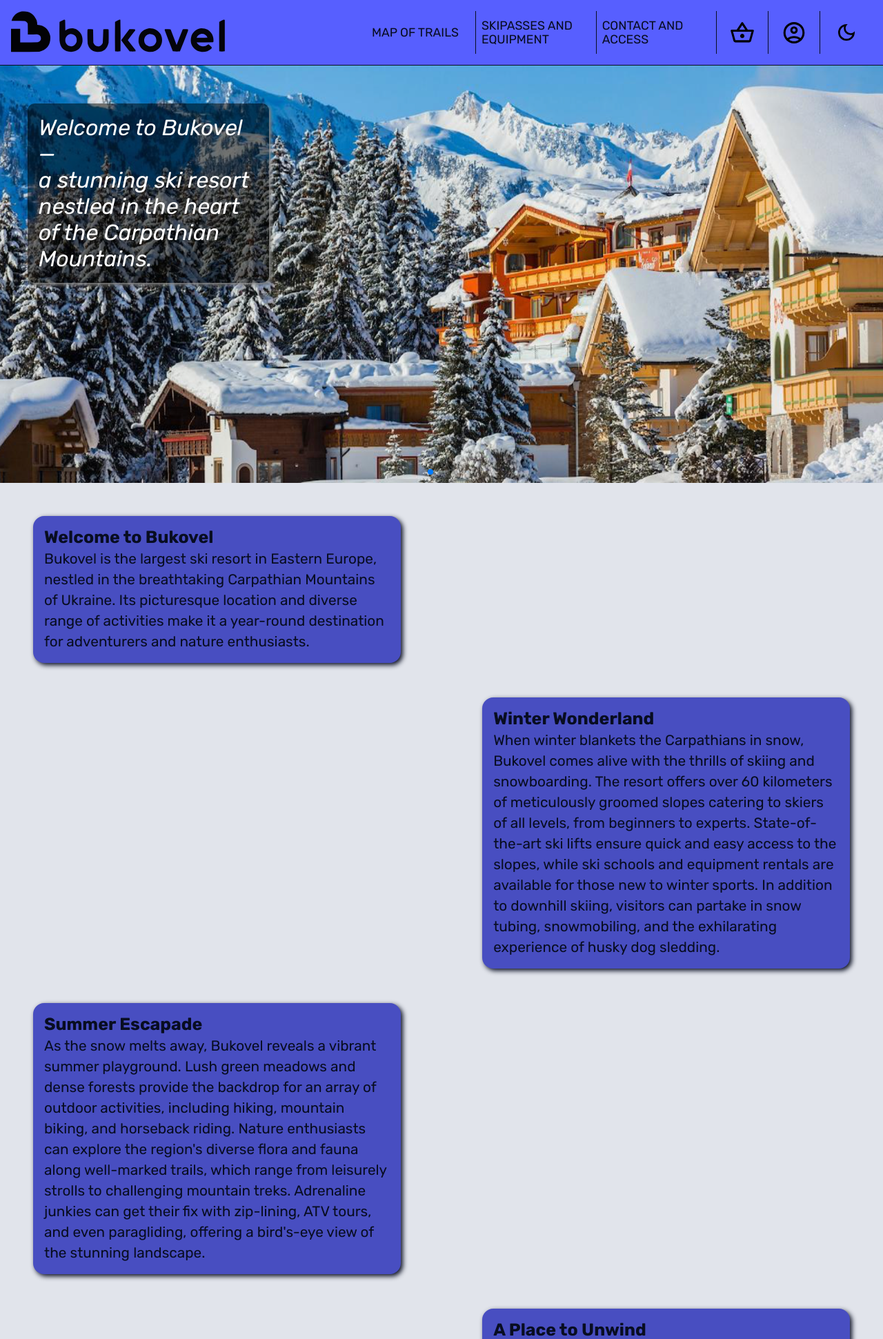
After one commit to Venderoz/Bukovel, a PHP site: page /public/welcomePage.php in a window 1280 px wide. The commit adds this page. Shown: the top 1941 px of the page at 69% size. Run offline with PHP 8.4, Linux system fonts and the light colour scheme.

Commit message:
Upd: 09.02.2024
- added the moving bg beside the info blocks in main in welcomePage
- theme colors changed (again)
I think this is the official end of developing the welcomePage according to the plan. Next targets logging in, order functionality, and the map of course.

```diff
--- a/public/css/theme-colors.css
+++ b/public/css/theme-colors.css
@@ -1,16 +1,16 @@
 [data-theme="light"] {
   --text: #080d21;
   --background: #e1e4eb;
-  --primary: #3d53d1;
-  --secondary: #e48b94;
-  --accent: #d9a85e;
+  --primary: #484ec1;
+  --secondary: #575fff;
+  --accent: #72a1f6;
 }
 [data-theme="dark"] {
   --text: #dee3f7;
   --background: #0b0c0f;
-  --primary: #2e44c2;
-  --secondary: #741b24;
-  --accent: #a17026;
+  --primary: #323d7c;
+  --secondary: #212689;
+  --accent: #5371a9;
 }
 * {
   background-color: var(--background);
--- /dev/null
+++ b/public/welcomePage.php
@@ -0,0 +1,469 @@
+<!DOCTYPE html>
+<html lang="en">
+  <head>
+    <meta charset="UTF-8" />
+    <meta name="viewport" content="width=device-width, initial-scale=1.0" />
+    <link
+      rel="stylesheet"
+      href="https://cdn.jsdelivr.net/npm/swiper@11/swiper-bundle.min.css" />
+    <link
+      rel="shortcut icon"
+      href="./assets/icons/favicon.ico"
+      type="image/x-icon" />
+    <link rel="stylesheet" href="./css/theme-colors.css" />
+    <link rel="stylesheet" href="./css/resetting.css" />
+    <link rel="stylesheet" href="./css/nav-bar.css" />
+    <link rel="stylesheet" href="./css/footer.css" />
+    <title>Bukovel. Welcome to the Heart of Carpathians</title>
+
+    <style>
+      header {
+        position: absolute;
+        top: 0;
+        z-index: 4;
+      }
+      main {
+        display: flex;
+        flex-direction: column;
+        width: 100%;
+        height: fit-content;
+        position: relative;
+      }
+      .swiper {
+        width: 100%;
+        height: 400px;
+        border: none;
+        z-index: 3;
+      }
+      .swiper-slide {
+        width: 100%;
+        height: 100%;
+      }
+      .swiper-slide > figure {
+        position: relative;
+        width: 100%;
+        height: 100%;
+      }
+      .swiper-slide > figure > img {
+        position: absolute;
+        width: 100%;
+        height: 100%;
+        z-index: 2;
+      }
+      .swiper-slide > figure > a {
+        position: absolute;
+        display: block;
+        text-decoration: none;
+        color: var(--text);
+        z-index: 3;
+        padding: 1rem;
+        border-radius: 10px;
+        box-shadow: 3px 3px 5px gray;
+        font-style: italic;
+        background-color: rgba(0, 0, 0, 0.5);
+        color: white;
+      }
+      .swiper-slide > figure > .first-slide-text {
+        width: 210px;
+        font-size: 120%;
+        left: 20px;
+        top: 110px;
+      }
+      .swiper-slide > figure > .second-slide-text {
+        width: 200px;
+        font-size: 80%;
+        right: 20px;
+        top: 110px;
+      }
+      .swiper-slide > figure > .third-slide-text {
+        width: 200px;
+        font-size: 80%;
+        right: 20px;
+        bottom: 40px;
+      }
+      .swiper-pagination {
+        background: none;
+      }
+      .main-text-content {
+        width: 100%;
+        height: fit-content;
+        display: flex;
+        flex-direction: column;
+        gap: 50px;
+        padding: 3rem;
+        background: none;
+        z-index: 3;
+      }
+      .main-text-content div {
+        display: flex;
+        width: 100%;
+        background: none;
+        font-size: 130%;
+      }
+      .main-text-content div:nth-child(even) {
+        justify-content: flex-end;
+      }
+      .main-text-content div p {
+        padding: 1rem;
+        background-color: var(--primary);
+        width: 100%;
+        border-radius: 1rem;
+        line-height: 30px;
+        box-shadow: 3px 3px 7px var(--text);
+      }
+      .main-text-content div p span {
+        font-size: larger;
+        background-color: var(--primary);
+        font-weight: bold;
+      }
+      .mountains {
+        background-image: url("./assets/main-page-waves.svg");
+        background-size: cover;
+        background-position: center;
+        position: sticky;
+        bottom: 0;
+        height: 700px;
+        z-index: 2;
+      }
+      /* Media Query for Mobile Devices*/
+      @media (max-width: 480px) {
+      }
+
+      /* Media Query for low resolution  Tablets, Ipads */
+      @media (min-width: 481px) and (max-width: 767px) {
+      }
+
+      /* Media Query for Tablets Ipads portrait mode */
+      @media (min-width: 768px) and (max-width: 1024px) {
+        .swiper {
+          width: 100%;
+          height: 600px;
+        }
+        .swiper-slide > figure > .first-slide-text {
+          left: 40px;
+          top: 150px;
+          width: 300px;
+          font-size: 150%;
+        }
+        .swiper-slide > figure > .second-slide-text {
+          right: 40px;
+          top: 140px;
+          width: 300px;
+          font-size: larger;
+        }
+        .swiper-slide > figure > .third-slide-text {
+          right: 40px;
+          bottom: 40px;
+          width: 300px;
+          font-size: larger;
+        }
+      }
+
+      /* Media Query for Laptops and Desktops */
+      @media (min-width: 1025px) and (max-width: 1280px) {
+        .swiper {
+          width: 100%;
+          height: 700px;
+        }
+        .swiper-slide > figure > .first-slide-text {
+          left: 40px;
+          top: 150px;
+          width: 350px;
+          font-size: 200%;
+        }
+        .swiper-slide > figure > .second-slide-text {
+          right: 40px;
+          top: 140px;
+          width: 350px;
+          font-size: x-large;
+        }
+        .swiper-slide > figure > .third-slide-text {
+          right: 40px;
+          bottom: 40px;
+          width: 350px;
+          font-size: x-large;
+        }
+        .main-text-content div p {
+          width: 45%;
+        }
+      }
+
+      /* Media Query for Large screens */
+      @media (min-width: 1281px) {
+        .swiper {
+          width: 100%;
+          height: 750px;
+        }
+        .swiper-slide > figure > .first-slide-text {
+          left: 40px;
+          top: 150px;
+          width: 600px;
+          font-size: 230%;
+        }
+        .swiper-slide > figure > .second-slide-text {
+          right: 40px;
+          top: 140px;
+          width: 350px;
+          font-size: x-large;
+        }
+        .swiper-slide > figure > .third-slide-text {
+          right: 40px;
+          bottom: 40px;
+          width: 350px;
+          font-size: x-large;
+        }
+        .main-text-content div p {
+          width: 45%;
+        }
+      }
+    </style>
+  </head>
+  <!-- ----------------------------------------------------------------------- -->
+  <body>
+    <div class="sidebar-menu-container" id="sidebar-menu-container">
+      <div class="content">
+        <div class="close-button-box">
+          <button type="button" id="close-btn"><span>&xotime;</span></button>
+        </div>
+        <div class="sidebar-list-box">
+          <ul>
+            <li>
+              <a href="#">
+                <p>Map of trails</p>
+              </a>
+            </li>
+            <li>
+              <a href="#">
+                <p>Skipasses and equipment</p>
+              </a>
+            </li>
+            <li>
+              <a href="#">
+                <p>Contact and access</p>
+              </a>
+            </li>
+            <li>
+              <a href="" id="shopping-basket-logo-box">
+                <!-- inserted with JS -->
+              </a>
+            </li>
+            <li>
+              <a href="" id="account-logo-box">
+                <!-- inserted with JS -->
+              </a>
+            </li>
+            <li>
+              <button type="button" data-theme-toggle>
+                <!-- inserted with JS -->
+              </button>
+            </li>
+          </ul>
+        </div>
+      </div>
+    </div>
+    <!-- ----------------------------------------------------------------------- -->
+    <header>
+      <nav>
+        <div class="logo-box">
+          <a href="welcomePage.html" id="main-logo-box">
+            <!-- Inserted with JS -->
+          </a>
+        </div>
+        <div class="nav-list-box">
+          <button type="button" id="show-sidebar-btn" class="show-sidebar-btn">
+            <!-- inserted with JS -->
+          </button>
+          <ul>
+            <li>
+              <a href="#">
+                <p>Map of trails</p>
+              </a>
+            </li>
+            <li>
+              <a href="#">
+                <p>Skipasses and equipment</p>
+              </a>
+            </li>
+            <li>
+              <a href="#">
+                <p>Contact and access</p>
+              </a>
+            </li>
+            <li>
+              <a href="" id="shopping-basket-logo-box">
+                <!-- inserted with JS -->
+              </a>
+            </li>
+            <li>
+              <a href="" id="account-logo-box">
+                <!-- inserted with JS -->
+              </a>
+            </li>
+            <li>
+              <button type="button" data-theme-toggle>
+                <!-- inserted with JS -->
+              </button>
+            </li>
+          </ul>
+        </div>
+      </nav>
+    </header>
+    <!-- ----------------------------------------------------------------------- -->
+    <main>
+      <div class="swiper">
+        <!-- Additional required wrapper -->
+        <div class="swiper-wrapper">
+          <!-- Slides -->
+          <div class="swiper-slide">
+            <figure>
+              <img src="./assets/Bukovel1.png" alt="Bukovel1.png" />
+              <a href="#slide-trigger" class="first-slide-text">
+                Welcome to Bukovel &#8212; <br />
+                a stunning ski resort nestled in the heart of the Carpathian
+                Mountains.
+              </a>
+            </figure>
+          </div>
+          <div class="swiper-slide">
+            <figure>
+              <img src="./assets/Bukovel2.png" alt="Bukovel2.png" />
+              <a href="#" class="second-slide-text">
+                At Bukovel, visitors can easily arrange their ski adventure by
+                conveniently ordering their ski pass and equipment in advance.
+                Streamline your experience and maximize your time on the slopes
+                by planning ahead and securing everything you need for a
+                seamless skiing or snowboarding experience.
+              </a>
+            </figure>
+          </div>
+          <div class="swiper-slide">
+            <figure>
+              <img src="./assets/Bukovel3.png" alt="Bukovel3.png" />
+              <a href="#" class="third-slide-text">
+                As the sun sets behind the snow-capped peaks, embrace the cozy
+                warmth of Bukovel's après-ski scene. Unwind with a cup of mulled
+                wine, savor delicious local cuisine, and relish the camaraderie
+                of fellow adventurers. Let the enchanting atmosphere of Bukovel
+                make your winter getaway truly unforgettable.
+              </a>
+            </figure>
+          </div>
+        </div>
+        <div class="swiper-pagination"></div>
+      </div>
+      <div class="main-text-content">
+        <div id="slide-trigger">
+          <p>
+            <span>Welcome to Bukovel</span><br />
+            Bukovel is the largest ski resort in Eastern Europe, nestled in the
+            breathtaking Carpathian Mountains of Ukraine. Its picturesque
+            location and diverse range of activities make it a year-round
+            destination for adventurers and nature enthusiasts.
+          </p>
+        </div>
+        <div>
+          <p>
+            <span>Winter Wonderland </span><br />
+            When winter blankets the Carpathians in snow, Bukovel comes alive
+            with the thrills of skiing and snowboarding. The resort offers over
+            60 kilometers of meticulously groomed slopes catering to skiers of
+            all levels, from beginners to experts. State-of-the-art ski lifts
+            ensure quick and easy access to the slopes, while ski schools and
+            equipment rentals are available for those new to winter sports. In
+            addition to downhill skiing, visitors can partake in snow tubing,
+            snowmobiling, and the exhilarating experience of husky dog sledding.
+          </p>
+        </div>
+        <div>
+          <p>
+            <span>Summer Escapade </span><br />
+            As the snow melts away, Bukovel reveals a vibrant summer playground.
+            Lush green meadows and dense forests provide the backdrop for an
+            array of outdoor activities, including hiking, mountain biking, and
+            horseback riding. Nature enthusiasts can explore the region's
+            diverse flora and fauna along well-marked trails, which range from
+            leisurely strolls to challenging mountain treks. Adrenaline junkies
+            can get their fix with zip-lining, ATV tours, and even paragliding,
+            offering a bird's-eye view of the stunning landscape.
+          </p>
+        </div>
+        <div>
+          <p>
+            <span>A Place to Unwind</span><br />
+            Bukovel ensures a comfortable and enjoyable stay with its variety of
+            accommodation options, ranging from cozy chalets to upscale hotels.
+            After a day of outdoor adventures, visitors can relax and rejuvenate
+            at the resort's wellness centers, which offer spa treatments,
+            saunas, and indoor pools. Additionally, Bukovel's restaurants and
+            bars showcase a blend of local and international cuisines, providing
+            a delightful culinary experience amidst the mountain scenery.
+          </p>
+        </div>
+        <div>
+          <p>
+            <span>Experience Ukrainian Hospitality</span><br />
+            Beyond its natural beauty and thrilling activities, Bukovel welcomes
+            guests with warm Ukrainian hospitality. The resort's friendly
+            atmosphere and genuine charm create a welcoming environment for
+            families, couples, and groups seeking an unforgettable holiday
+            experience in the heart of the Carpathians.
+          </p>
+        </div>
+      </div>
+
+      <div class="mountains">
+        <!-- image of mountains while user is on the main part -->
+      </div>
+    </main>
+    <!-- ----------------------------------------------------------------------- -->
+    <footer>
+      <div class="footer-contact-box">
+        <p>
+          24h info line<br />
+          <span>0 800 500 818</span>
+        </p>
+        <p>
+          «Bukovel-24» customer support <br />
+          <span>b24@bukovel.com</span>
+        </p>
+      </div>
+      <div class="footer-copyrights-box">
+        <p>Bukovel 2024 &copy; All rights reserved</p>
+      </div>
+      <div class="footer-creator-box">
+        <p>
+          <a
+            href="https://github.com/Venderoz/Bukovel/blob/main/public/welcomePage.html">
+            This site was made by Venderoz.
+          </a>
+        </p>
+      </div>
+    </footer>
+
+    <!-- ----------------------------------------------------------------------- -->
+    <script src="./scripts/change-theme.js"></script>
+    <script src="./scripts/sidebar-manipulation.js"></script>
+    <script src="https://unpkg.com/aos@2.3.1/dist/aos.js"></script>
+
+    <!-- Swiper.js -->
+    <script type="module">
+      import Swiper from "https://cdn.jsdelivr.net/npm/swiper@11/swiper-bundle.min.mjs";
+
+      const swiper = new Swiper(".swiper", {
+        // Optional parameters
+        direction: "horizontal",
+        loop: true,
+        keyboard: {
+          enabled: true,
+          onlyInViewport: true,
+        },
+        autoplay: {
+          delay: 5000,
+        },
+        pagination: {
+          el: ".swiper-pagination",
+        },
+      });
+    </script>
+  </body>
+</html>
```
Also changed, not shown: public/assets/main-page-waves.svg (added).
